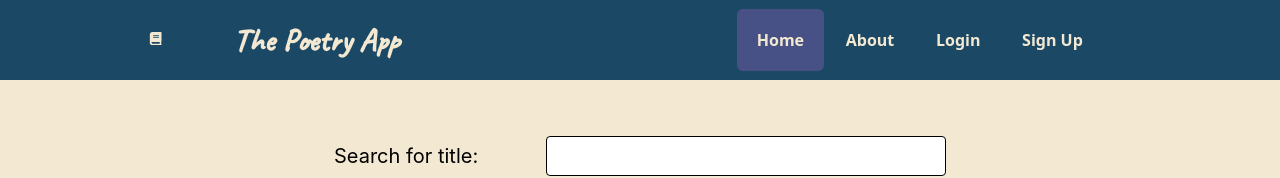
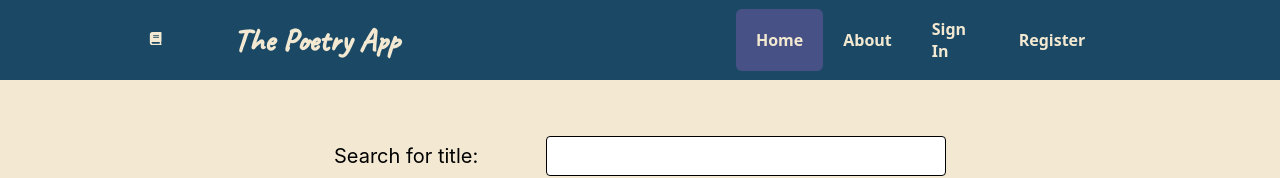
Before and after one commit to IAMAMZ/poetry, a React (Create React App) app: page / in a window 1280 px wide. Shown: the top 178 px of the page. Built offline with nearby package versions, Linux system fonts and the light colour scheme.

Commit message:
add err state for dictionary

```diff
--- a/src/App.js
+++ b/src/App.js
@@ -66,7 +66,7 @@ function App() {
           <Route path="/about" element={<About />} />
           <Route path="/savedpoems" element={<SavedPoems />} />
           <Route path="/register" element={<Register />} />
-          <Route path="/login" element={<Login />} />
+          <Route path="/signin" element={<Login />} />
           <Route path="*" element={<NotFound />} />
         </Route>
       </Routes>
--- a/src/components/Dictionary.js
+++ b/src/components/Dictionary.js
@@ -9,9 +9,9 @@ import useAxiosPrivate from "../hooks/useAxiosPrivate";
 import { axiosPrivate } from "../api/axios";
 
 export default function Dictionary({ show, changeShow }) {
-  console.log("show in dictioary component is", show);
   const [words, setWords] = useState("");
   const [inWord, setInword] = useState();
+  const [err, setErr] = useState(false);
   const axiosPrivate = useAxiosPrivate();
 
   const { auth } = useAuth();
@@ -24,7 +24,6 @@ export default function Dictionary({ show, changeShow }) {
 
     const pushWords = async () => {
       try {
-        console.log(wordObj);
         const response = await axiosPrivate.post(
           "/api/words/" + auth.user,
           wordObj,
@@ -72,10 +71,21 @@ export default function Dictionary({ show, changeShow }) {
             e.preventDefault();
             const url = "https://api.dictionaryapi.dev/api/v2/entries/en/";
             fetch(url + inWord)
-              .then((response) => response.json())
+              .then((response) => {
+                if (!response.ok) {
+                  setErr(true);
+                } else {
+                  setErr(false);
+                  return response.json();
+                }
+              })
               .then((data) => {
                 console.log(data);
                 setWords(data);
+              })
+              .catch((e) => {
+                console.log(e);
+                setErr(true);
               });
           }}
         >
@@ -90,7 +100,7 @@ export default function Dictionary({ show, changeShow }) {
           </fieldset>
         </form>
         <div className="wordContainer">
-          <Word words={words} saveWordFunc={saveWord} />
+          <Word words={words} err={[err, setErr]} saveWordFunc={saveWord} />
         </div>
         <div className="saveWordWrapper"></div>
       </div>
--- a/src/components/Header.js
+++ b/src/components/Header.js
@@ -1,4 +1,4 @@
-import { NavLink, useNavigate } from "react-router-dom";
+import { NavLink, useNavigate, Link } from "react-router-dom";
 import {
   FaBars,
   FaBook,
@@ -22,8 +22,6 @@ export default function Header() {
   const navRef = useRef();
   const dictref = useRef();
   const { auth } = useContext(AuthContext);
-  console.log("This the auth object ...", auth);
-
   const [showdict, setShowdict] = useState(false);
   const [isLoggedIn, setIsLoggedIn] = useState();
 
@@ -72,23 +70,27 @@ export default function Header() {
               <NavLink onClick={showNavBar} className="nav-link" to={"/login"}>
                 {auth.user}
               </NavLink>
-              <NavLink
+              <Link
                 onClick={() => {
                   showNavBar();
                   signOut();
                 }}
                 className="nav-link"
               >
-                Logout
-              </NavLink>
+                Sign Out
+              </Link>
             </>
           ) : (
             <>
-              <NavLink onClick={showNavBar} className="nav-link" to={"/login"}>
-                Login
+              <NavLink onClick={showNavBar} className="nav-link" to={"/signin"}>
+                Sign In
               </NavLink>
-              <NavLink onClick={showNavBar} className="nav-link" to={"/signup"}>
-                Sign Up
+              <NavLink
+                onClick={showNavBar}
+                className="nav-link"
+                to={"/register"}
+              >
+                Register
               </NavLink>
             </>
           )}
--- a/src/components/Word.js
+++ b/src/components/Word.js
@@ -1,8 +1,11 @@
 import { useEffect, useState } from "react";
 import "./Word.css";
 
-export default function Word({ words, saveWordFunc }) {
+export default function Word({ words, saveWordFunc, err: [err, setErr] }) {
   const lines = useState([]);
+
+  console.log(words);
+  console.log("The error object is ", err);
 
   if (words) {
     for (let i = 0; i < words.length; i++) {
@@ -29,7 +32,7 @@ export default function Word({ words, saveWordFunc }) {
             return <p key={i}>{line}</p>;
           })}
         </div>
-        {words ? (
+        {!err ? (
           <button
             onClick={() => {
               saveWordFunc(lines);
@@ -37,7 +40,9 @@ export default function Word({ words, saveWordFunc }) {
           >
             Save Word
           </button>
-        ) : null}
+        ) : (
+          <p>No word found</p>
+        )}
       </div>
     </>
   );
```
